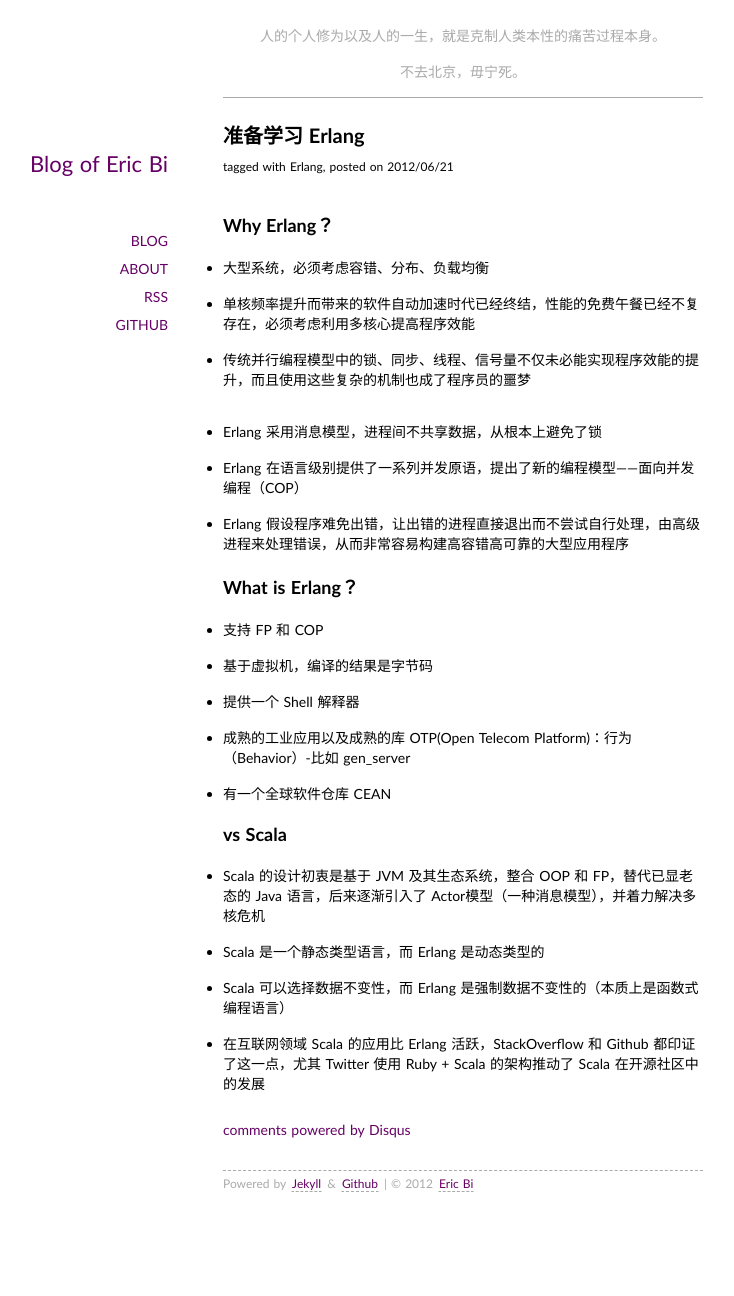
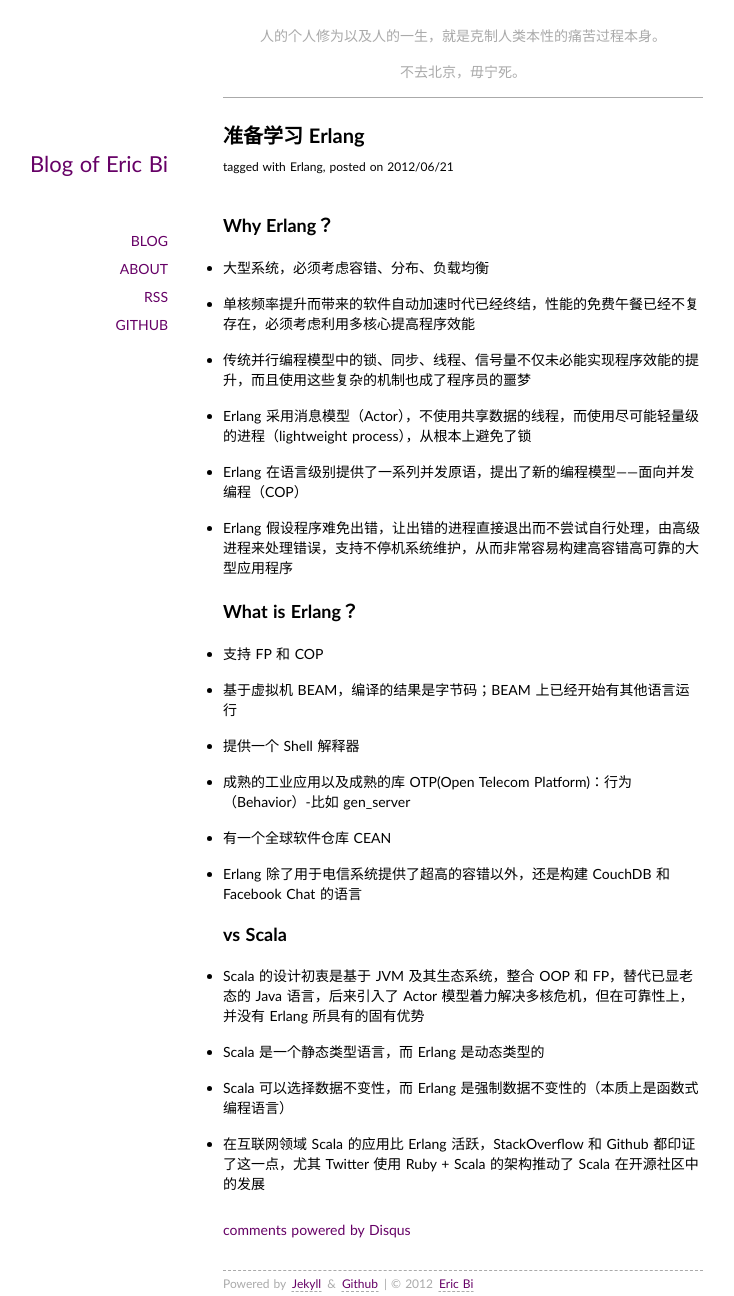
Before and after one commit to sxkachilles/sxkachilles.github.com, a Jekyll site: the page built from _posts/2012-06-21-ready-to-learn-erlang.md, in a window 1280 px wide. Shown: the whole page, without its empty margins (177-911 px from the left). Built offline with Jekyll 4.4.1, drawn with Linux system fonts in a browser that asks for light colours; Markdown is read by kramdown in place of the engine named in the settings; comment, search, counter and statistics services are not loaded; before the commit the page ends 1196 px from its top, so only the background shows below that.

Commit message:
content modification

```diff
--- a/_posts/2012-06-21-ready-to-learn-erlang.md
+++ b/_posts/2012-06-21-ready-to-learn-erlang.md
@@ -11,17 +11,16 @@ tags: [Erlang]
 
 * 传统并行编程模型中的锁、同步、线程、信号量不仅未必能实现程序效能的提升，而且使用这些复杂的机制也成了程序员的噩梦
 
-------------
-* Erlang 采用消息模型，进程间不共享数据，从根本上避免了锁
+* Erlang 采用消息模型（Actor），不使用共享数据的线程，而使用尽可能轻量级的进程（lightweight process），从根本上避免了锁
 
 * Erlang 在语言级别提供了一系列并发原语，提出了新的编程模型——面向并发编程（COP）
 
-* Erlang 假设程序难免出错，让出错的进程直接退出而不尝试自行处理，由高级进程来处理错误，从而非常容易构建高容错高可靠的大型应用程序
+* Erlang 假设程序难免出错，让出错的进程直接退出而不尝试自行处理，由高级进程来处理错误，支持不停机系统维护，从而非常容易构建高容错高可靠的大型应用程序
 
 # What is Erlang？
 * 支持 FP 和 COP
 
-* 基于虚拟机，编译的结果是字节码
+* 基于虚拟机 BEAM，编译的结果是字节码；BEAM 上已经开始有其他语言运行
 
 * 提供一个 Shell 解释器
 
@@ -29,9 +28,10 @@ tags: [Erlang]
 
 * 有一个全球软件仓库 CEAN
 
+* Erlang 除了用于电信系统提供了超高的容错以外，还是构建 CouchDB 和 Facebook Chat 的语言
+
 # vs Scala
-* Scala 的设计初衷是基于 JVM 及其生态系统，整合 OOP 和 FP，替代已显老态的 Java 语言，后来逐渐引入了
-Actor模型（一种消息模型），并着力解决多核危机
+* Scala 的设计初衷是基于 JVM 及其生态系统，整合 OOP 和 FP，替代已显老态的 Java 语言，后来引入了 Actor 模型着力解决多核危机，但在可靠性上，并没有 Erlang 所具有的固有优势
 
 * Scala 是一个静态类型语言，而 Erlang 是动态类型的
 
```
Also changed, not shown: _posts/2012-06-21-markdown-simple-reference.md (+8 -0 lines).
